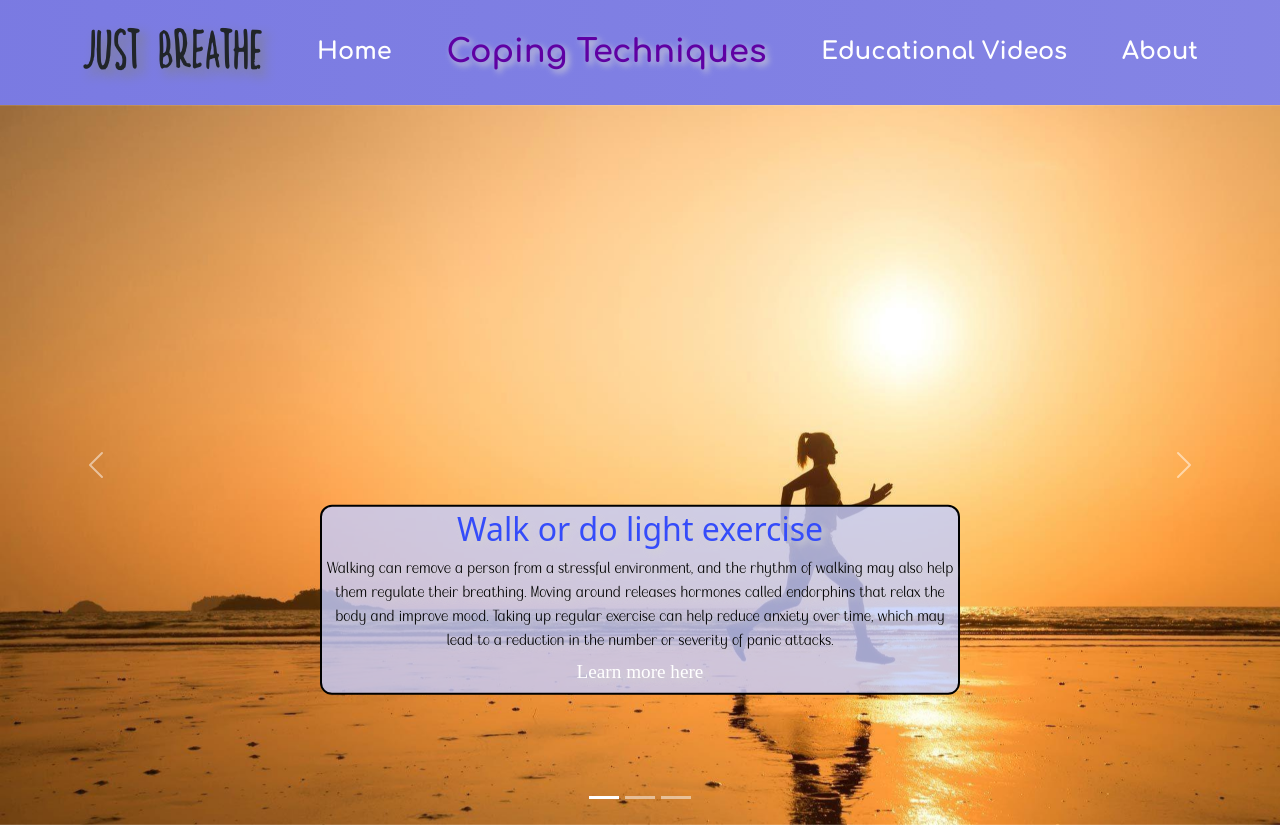
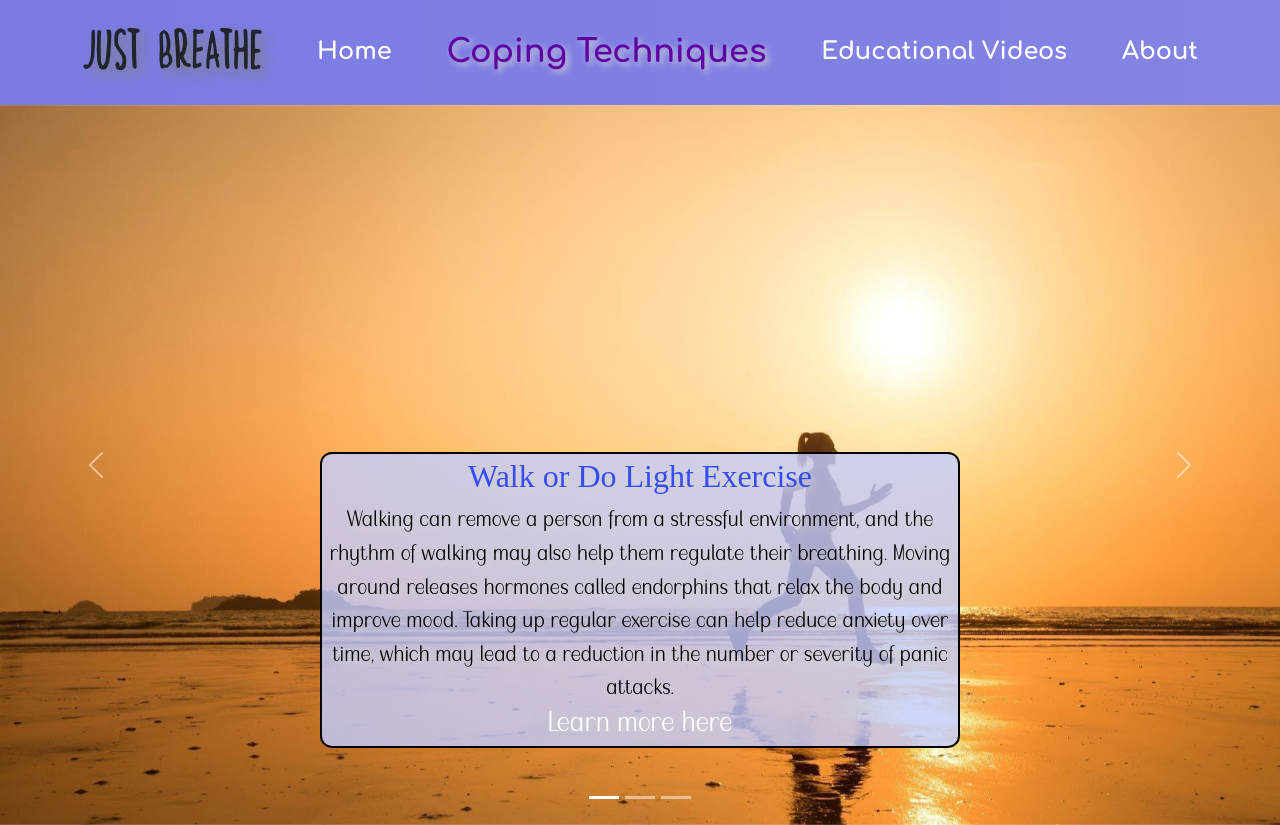
Before and after one commit to tCarina/Just_Breathe, a React (Create React App) app: page /techniques in a window 1280 px wide. Built offline with nearby package versions, Linux system fonts and the light colour scheme.

Commit message:
make more style changes

```diff
--- a/src/Components/Techniques.js
+++ b/src/Components/Techniques.js
@@ -19,7 +19,7 @@ export default function Techniques() {
                         /></div>
                         <Carousel.Caption>
                             <div className="modal-div">
-                                <h3 className="carousel-h3">Walk or do light exercise</h3>
+                                <h3 className="carousel-h3">Walk or Do Light Exercise</h3>
                                 <p className="carousel-p">Walking can remove a person from a stressful environment, and the rhythm of walking may also help them regulate their breathing. Moving around releases hormones called endorphins that relax the body and improve mood. Taking up regular exercise can help reduce anxiety over time, which may lead to a reduction in the number or severity of panic attacks.</p>
                                 <a href="https://www.medicalnewstoday.com/articles/153390" className='tLink'>Learn more here</a>
 
@@ -35,7 +35,7 @@ export default function Techniques() {
 
                         <Carousel.Caption>
                             <div className="modal-div">
-                                <h3 className="carousel-h3">The 5-4-3-2-1 method</h3>
+                                <h3 className="carousel-h3">The 5-4-3-2-1 Method</h3>
                                 <p className="carousel-p">Look at 5 separate objects. Think about each one for a short while.
                                     Listen for 4 distinct sounds. Think about where they came from and what sets them apart.
                                     Touch 3 objects. Consider their texture, temperature, and what their uses are.
@@ -53,7 +53,7 @@ export default function Techniques() {
 
                         <Carousel.Caption>
                             <div className="modal-div">
-                                <h3 className="carousel-h3">Challenge and replace unrealistic thoughts.</h3>
+                                <h3 className="carousel-h3">Challenge And Replace Unrealistic Thoughts</h3>
                                 <p className="carousel-p">This is a process by which you stop your anxiety-producing thoughts and replace them with thoughts of something that brings
                                      you happiness or peace. This can help you avoid rumination, that broken-record thought cycle where you can’t seem to stop
                                       obsessing about something. You can also ask yourself some questions. Is the thing you are afraid of a true and present danger?
--- a/src/Styles/help.css
+++ b/src/Styles/help.css
@@ -14,12 +14,7 @@ h1 {
     flex-direction: column;
     justify-content: space-evenly;
     color: #5C6FFF;
-    font-family: Skate;
-}
-
-@font-face {
-    font-family: Skate;
-    src: url('./Fonts/SkateInAtlanta\ DEMO.otf');
+    font-family: Coconut;
 }
 
 .link {
--- a/src/Styles/question.css
+++ b/src/Styles/question.css
@@ -4,7 +4,7 @@
   display: flex;
   justify-content: center;
   flex-direction: column;
-  font-family: Comfort;
+  font-family: Coconut;
   color: #5c6fff;
 }
 
--- a/src/Styles/techniques.css
+++ b/src/Styles/techniques.css
@@ -1,12 +1,12 @@
 .carousel-h3 {
     color: #354cfa;
-    /* font-family: Skate; */
+    font-family: Comfort;
     font-size: 1em;
 }
 
 .carousel-p {
     color: black;
-    font-size: .5em;
+    font-size: .7em;
     font-family: Tang;
     font-weight: 500;
     margin-bottom: -10px;
@@ -27,20 +27,19 @@
     left: 50%;
     top: 75%;
     transform: translate(-50%, -50%);
-    /* background-color: #ADC7FF; */
     background-color: rgba(196, 205, 255, 0.8);
 }
 
 .tLink {
     text-decoration: none;
     color: white;
-    font-size: .6em;
-    font-family: Calm;
+    font-size: .9em;
+    font-family: Tang;
 }
 
 @keyframes mymove2 {
     from {
-        font-size: .8em;
+        font-size: .9em;
         color: white;
     }
     to {
```
